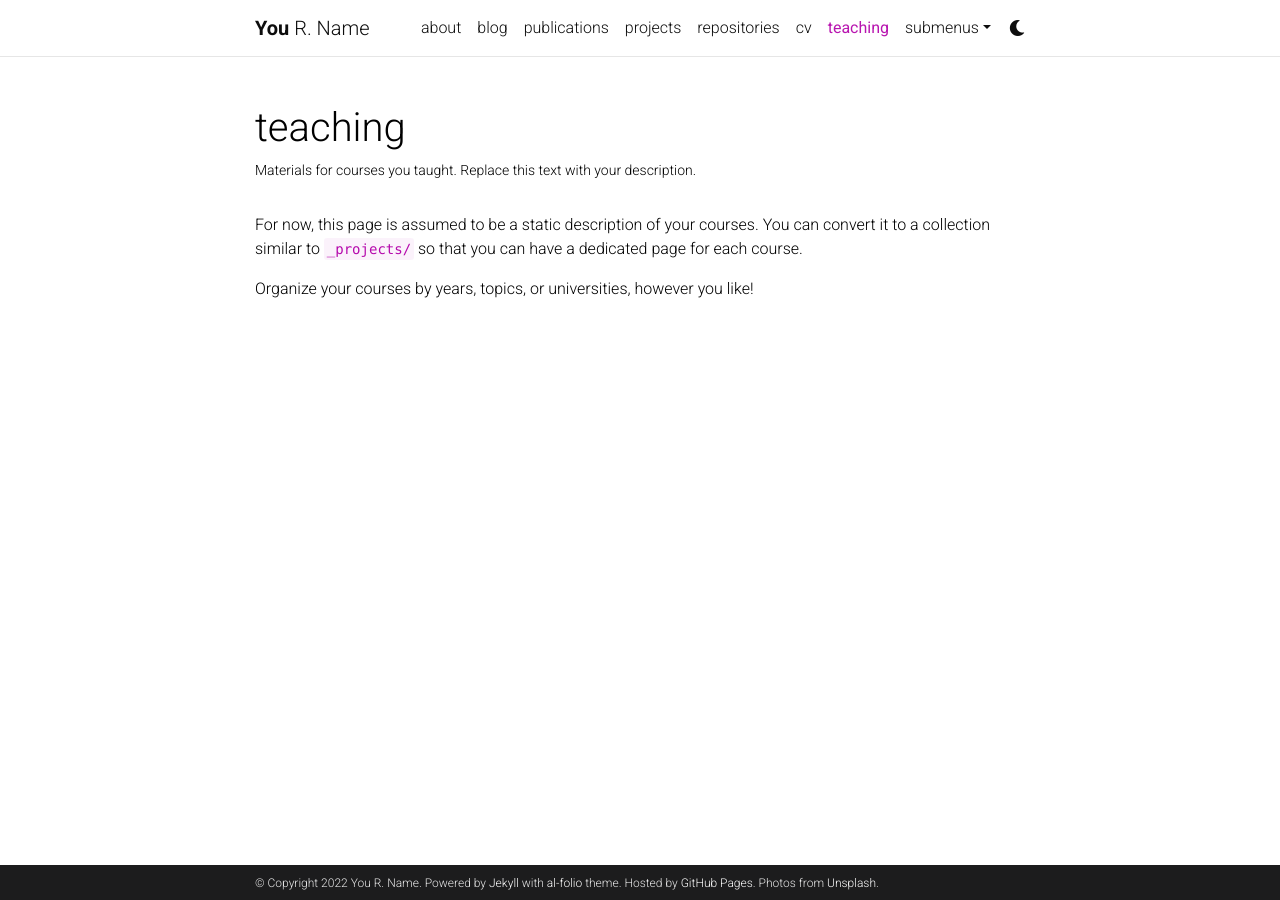
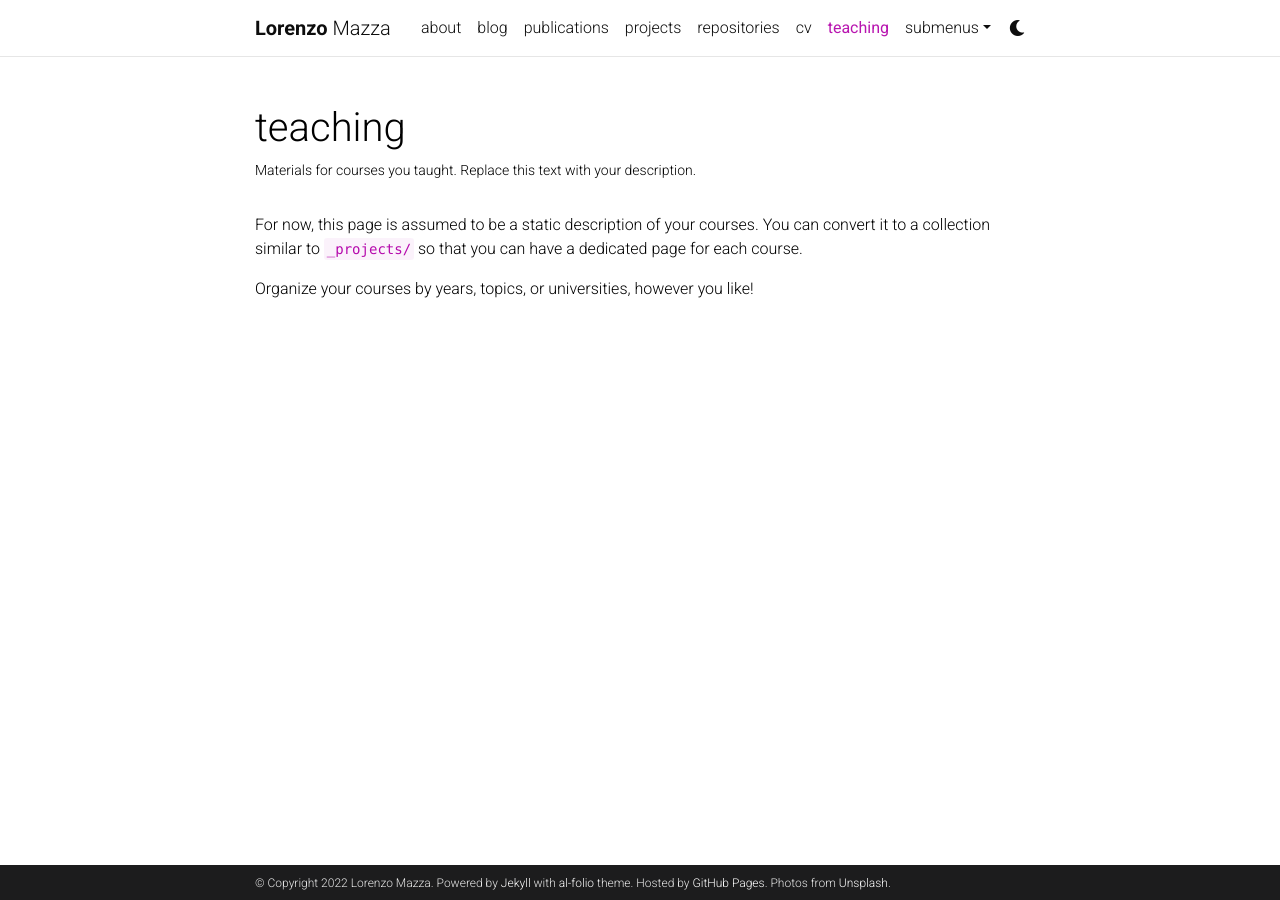
Before and after one commit to Lorenzo-Mazza/Lorenzo-Mazza.github.io, a Jekyll site: the page built from _pages/teaching.md, in a window 1280 px wide. Built offline with Jekyll 4.4.1, drawn with Linux system fonts in a browser that asks for light colours; comment, search, counter and statistics services are not loaded; a style sheet for code colours, icons or effects is not loaded.

```diff
--- a/_config.yml
+++ b/_config.yml
@@ -3,10 +3,10 @@
 # -----------------------------------------------------------------------------
 
 title: blank # the website title (if blank, full name will be used instead)
-first_name: You
-middle_name: R.
-last_name: Name
-email: you@example.com
+first_name: Lorenzo
+middle_name:
+last_name: Mazza
+email: lorenzomazza18@gmail.com
 description: > # the ">" symbol means to ignore newlines until "footer_text:"
   A simple, whitespace theme for academics. Based on [*folio](https://github.com/bogoli/-folio) design.
 footer_text: >
@@ -18,8 +18,8 @@
 lang: en # the language of your site (for example: en, fr, cn, ru, etc.)
 icon: ⚛️  # the emoji used as the favicon (alternatively, provide image name in /assets/img/)
 
-url: https://alshedivat.github.io # the base hostname & protocol for your site
-baseurl: /al-folio # the subpath of your site, e.g. /blog/
+url: https://Lorenzo-Mazza.github.io # the base hostname & protocol for your site
+baseurl:  # the subpath of your site, e.g. /blog/
 last_updated: false # set to true if you want to display last updated in the footer
 impressum_path:  # set to path to include impressum link in the footer, use the same path as permalink in a page, helps to conform with EU GDPR
 
```
Also changed, not shown: 1 other file.
